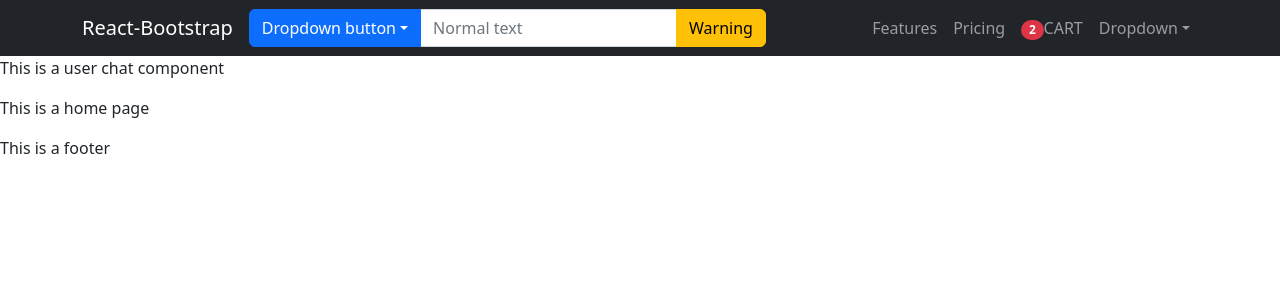
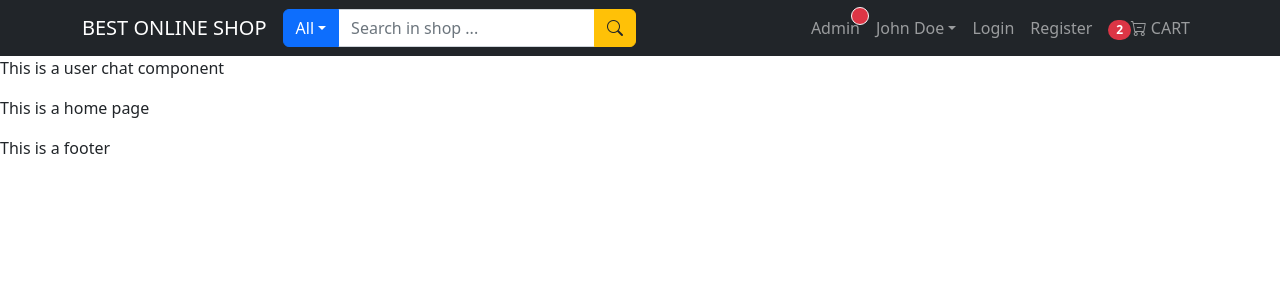
Before and after one commit to dturin1997/mern-stack-front, a React (Create React App) app: page / in a window 1280 px wide. Shown: the top 300 px of the page. Built offline with nearby package versions, Linux system fonts and the light colour scheme.

Commit message:
Video-18-udemy: Customize Header Component

```diff
--- a/package.json
+++ b/package.json
@@ -7,9 +7,11 @@
     "@testing-library/react": "^13.4.0",
     "@testing-library/user-event": "^13.5.0",
     "bootstrap": "^5.2.3",
+    "bootstrap-icons": "^1.10.3",
     "react": "^17.0.2",
     "react-bootstrap": "^2.7.2",
     "react-dom": "^17.0.2",
+    "react-router-bootstrap": "^0.26.2",
     "react-router-dom": "^6.8.1",
     "react-scripts": "5.0.1",
     "web-vitals": "^2.1.4"
--- a/src/components/HeaderComponent.js
+++ b/src/components/HeaderComponent.js
@@ -11,47 +11,67 @@
   InputGroup,
 } from "react-bootstrap";
 
+import { LinkContainer } from "react-router-bootstrap";
+import { Link } from "react-router-dom";
+
 const HeaderComponent = () => {
   return (
     <Navbar collapseOnSelect expand="lg" bg="dark" variant="dark">
       <Container>
-        <Navbar.Brand href="#home">React-Bootstrap</Navbar.Brand>
+        <LinkContainer to="/">
+          <Navbar.Brand href="/">BEST ONLINE SHOP</Navbar.Brand>
+        </LinkContainer>
         <Navbar.Toggle aria-controls="responsive-navbar-nav" />
         <Navbar.Collapse id="responsive-navbar-nav">
           <Nav className="me-auto">
             <InputGroup>
-              <DropdownButton
-                id="dropdown-basic-button"
-                title="Dropdown button"
-              >
-                <Dropdown.Item href="#/action-1">Action</Dropdown.Item>
-                <Dropdown.Item href="#/action-2">Another action</Dropdown.Item>
-                <Dropdown.Item href="#/action-3">Something else</Dropdown.Item>
+              <DropdownButton id="dropdown-basic-button" title="All">
+                <Dropdown.Item>Electronics</Dropdown.Item>
+                <Dropdown.Item>Cars</Dropdown.Item>
+                <Dropdown.Item>Books</Dropdown.Item>
               </DropdownButton>
-              <Form.Control type="text" placeholder="Normal text" />
-              <Button variant="warning">Warning</Button>
+              <Form.Control type="text" placeholder="Search in shop ..." />
+              <Button variant="warning">
+                <i className="bi bi-search text-dark"></i>
+              </Button>
             </InputGroup>
           </Nav>
           <Nav>
-            <Nav.Link href="#features">Features</Nav.Link>
-            <Nav.Link href="#pricing">Pricing</Nav.Link>
-            <Nav.Link href="#pricing">
-              <Badge pill bg="danger">
-                2
-              </Badge>
-              CART
-            </Nav.Link>
-            <NavDropdown title="Dropdown" id="collasible-nav-dropdown">
-              <NavDropdown.Item href="#action/3.1">Action</NavDropdown.Item>
-              <NavDropdown.Item href="#action/3.2">
-                Another action
+            <LinkContainer to="/admin/orders">
+              <Nav.Link>
+                Admin
+                <span className="position-absolute top-1 start-10 translate-middle p-2 bg-danger border border-light rounded-circle"></span>
+              </Nav.Link>
+            </LinkContainer>
+
+            <NavDropdown title="John Doe" id="collasible-nav-dropdown">
+              <NavDropdown.Item
+                eventKey="/user/my-orders"
+                as={Link}
+                to="/user/my-orders"
+              >
+                My orders
               </NavDropdown.Item>
-              <NavDropdown.Item href="#action/3.3">Something</NavDropdown.Item>
-              <NavDropdown.Divider />
-              <NavDropdown.Item href="#action/3.4">
-                Separated link
+              <NavDropdown.Item eventKey="/user" as={Link} to="/user">
+                My profile
               </NavDropdown.Item>
+              <NavDropdown.Item>Logout</NavDropdown.Item>
             </NavDropdown>
+            <LinkContainer to="/login">
+              <Nav.Link>Login</Nav.Link>
+            </LinkContainer>
+            <LinkContainer to="/register">
+              <Nav.Link>Register</Nav.Link>
+            </LinkContainer>
+            <LinkContainer to="/cart">
+              <Nav.Link>
+                <Badge pill bg="danger">
+                  2
+                </Badge>
+                <i className="bi bi-cart-dash"></i>
+                <span className="ms-1">CART</span>
+              </Nav.Link>
+            </LinkContainer>
           </Nav>
         </Navbar.Collapse>
       </Container>
```
Also changed, not shown: src/index.js (+7 -6 lines), 1 other file (tests, documents, lock files or other folders).
